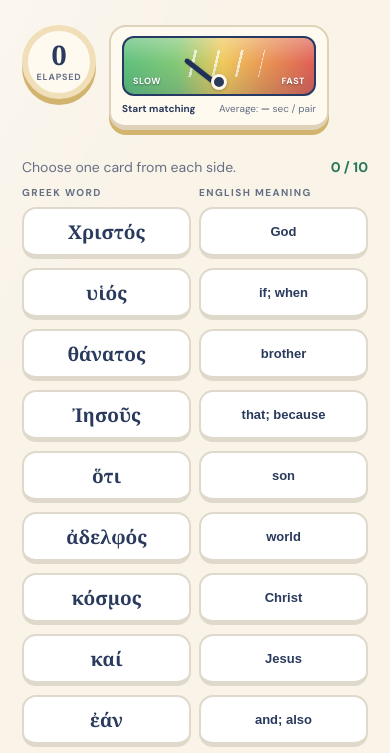
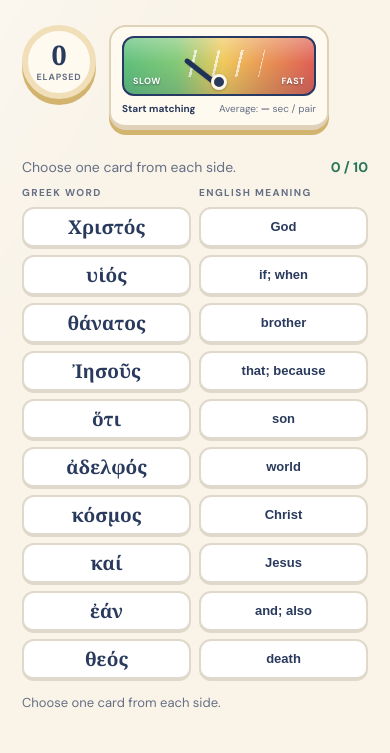
Before and after one commit to DanielJosephEgan/ReadGreek, a plain HTML site: page vocabulary-game.html in a window 390 px wide. Shown: the part 294-1047 px from the top of the page. Drawn offline with Linux system fonts and the light colour scheme; a web font is replaced by a local one.

Commit message:
Tighten vocabulary card spacing

```diff
--- a/styles.css
+++ b/styles.css
@@ -110,8 +110,8 @@ h1 { font-family:"GFS Didot", Georgia, serif; font-size:clamp(44px,6.1vw,76px);
 .pairs-board { display:grid; grid-template-columns:repeat(2,minmax(0,1fr)); gap:14px; margin-top:10px; }
 .pair-column { min-width:0; }
 .pair-column h2 { margin:0 0 8px; color:#667085; font-size:10px; letter-spacing:.14em; text-transform:uppercase; }
-.pair-options { display:grid; gap:9px; }
-.pair-card { min-height:54px; padding:10px 14px; border:2px solid #dfd9cc; border-bottom-width:5px; border-radius:14px; background:#fff; color:var(--pair-navy); font-weight:700; line-height:1.25; cursor:pointer; transition:transform .12s ease,opacity .2s ease,border-color .12s ease; }
+.pair-options { display:grid; gap:6px; }
+.pair-card { min-height:44px; padding:5px 14px; border:2px solid #dfd9cc; border-bottom-width:4px; border-radius:12px; background:#fff; color:var(--pair-navy); font-weight:700; line-height:1.15; cursor:pointer; transition:transform .12s ease,opacity .2s ease,border-color .12s ease; }
 .pair-card.greek-pair { font:700 22px "GFS Didot",Georgia,serif; }
 .pair-card.english-pair { font-size:15px; }
 .pair-card:hover:not(:disabled) { transform:translateY(-1px); border-color:#c8b98f; }
@@ -141,7 +141,7 @@ h1 { font-family:"GFS Didot", Georgia, serif; font-size:clamp(44px,6.1vw,76px);
   .pair-clock { width:74px; min-width:74px; height:74px; }
   .speed-gauge { width:min(220px,calc(100% - 87px)); }
   .pairs-board { gap:8px; }
-  .pair-card { min-height:52px; padding:8px 7px; }
+  .pair-card { min-height:42px; padding:4px 7px; }
   .pair-card.greek-pair { font-size:19px; }
   .pair-card.english-pair { font-size:13px; }
   .pair-completion { align-items:stretch; flex-direction:column; }
```
